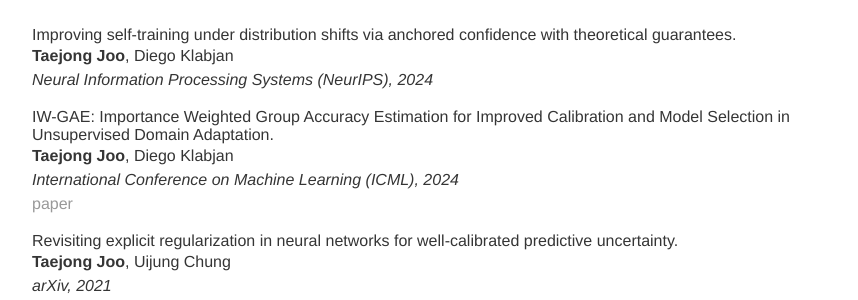
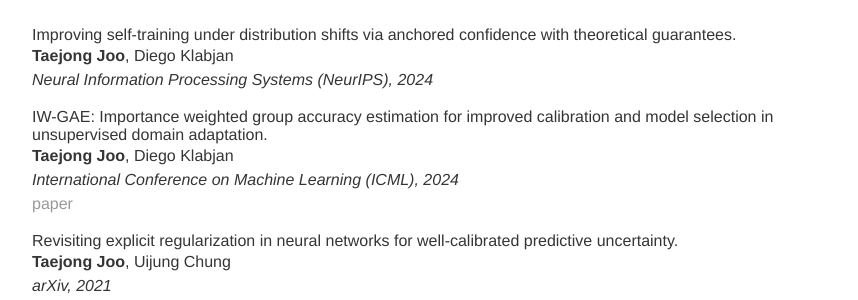
Before and after one commit to tjoo512/tjoo512.github.io, a Jekyll site: the page built from index.md, in a window 1280 px wide. Shown: the part 489-789 px from the top of the page, without its empty margins (208-1066 px from the left). Built offline with Jekyll 4.4.1, drawn with Linux system fonts in a browser that asks for light colours.

```diff
--- a/index.md
+++ b/index.md
@@ -15,7 +15,7 @@ Improving self-training under distribution shifts via anchored confidence with t
 __Taejong Joo__, Diego Klabjan \
 *Neural Information Processing Systems (NeurIPS), 2024*
 
-IW-GAE: Importance Weighted Group Accuracy Estimation for Improved Calibration and Model Selection in Unsupervised Domain Adaptation. \
+IW-GAE: Importance weighted group accuracy estimation for improved calibration and model selection in unsupervised domain adaptation. \
 __Taejong Joo__, Diego Klabjan \
 *International Conference on Machine Learning (ICML), 2024*
 [paper](https://arxiv.org/abs/2310.10611)
```
